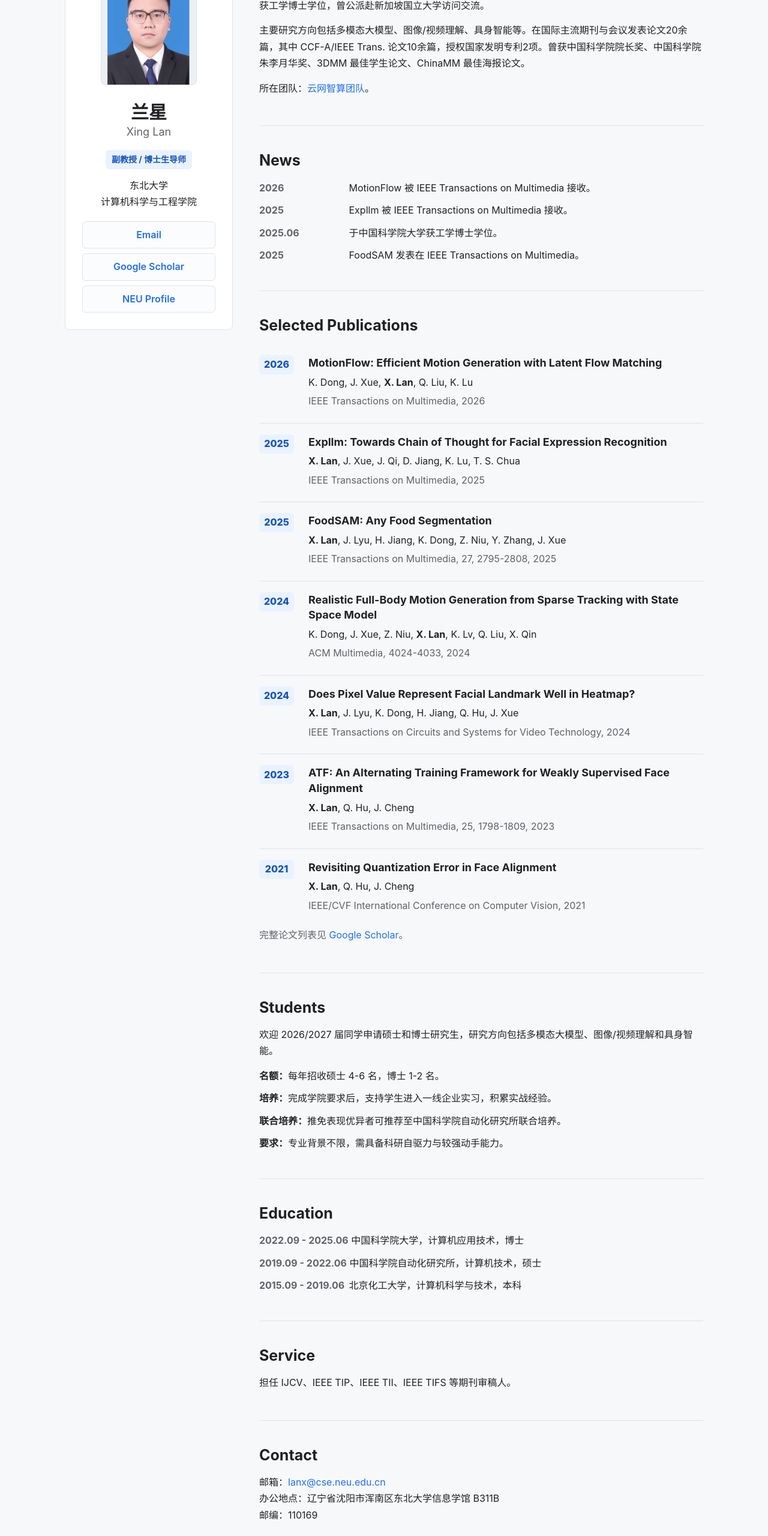
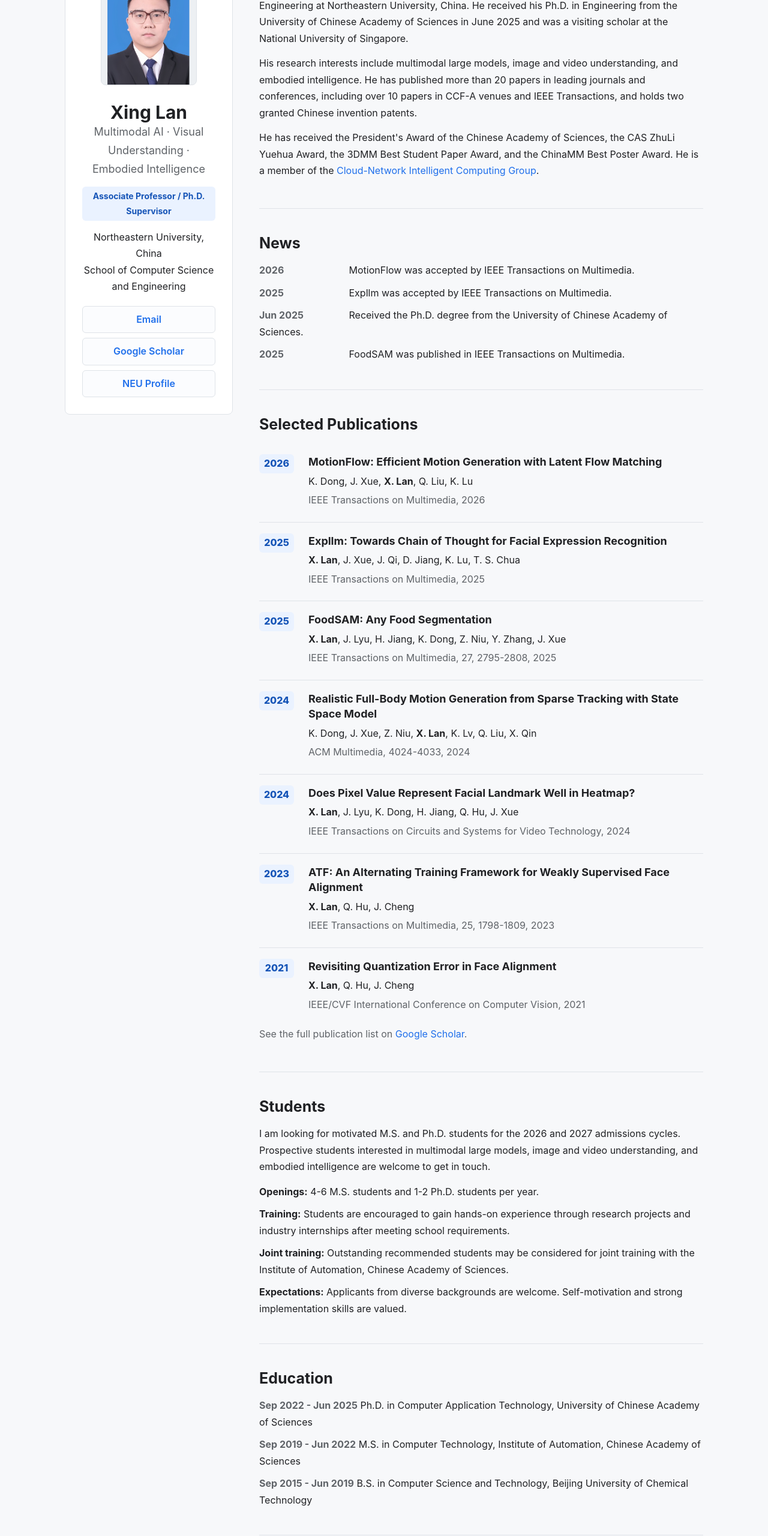
Before and after one commit to starhiking/Xing.Lan, a plain HTML site: page index.html in a window 1280 px wide. Shown: the part 180-2740 px from the top of the page at 60% size. Drawn offline with Linux system fonts and the light colour scheme.

Commit message:
Convert homepage to English

```diff
--- a/index.html
+++ b/index.html
@@ -1,15 +1,15 @@
 <!doctype html>
-<html lang="zh-CN">
+<html lang="en">
   <head>
     <meta charset="utf-8">
     <meta name="viewport" content="width=device-width, initial-scale=1">
-    <meta name="description" content="兰星，东北大学计算机科学与工程学院副教授、博士生导师。研究方向包括多模态大模型、图像/视频理解、具身智能。">
-    <title>兰星 | Xing Lan</title>
+    <meta name="description" content="Xing Lan is an Associate Professor and Ph.D. supervisor at Northeastern University, China, working on multimodal large models, image and video understanding, and embodied intelligence.">
+    <title>Xing Lan</title>
     <link rel="stylesheet" href="styles.css">
   </head>
   <body>
     <header class="site-header">
-      <nav class="nav" aria-label="主导航">
+      <nav class="nav" aria-label="Main navigation">
         <a href="#about">About</a>
         <a href="#news">News</a>
         <a href="#publications">Publications</a>
@@ -21,14 +21,14 @@
 
     <main class="page">
       <aside class="profile">
-        <img class="portrait" src="assets/profile.png" alt="兰星头像">
-        <h1>兰星</h1>
-        <p class="english-name">Xing Lan</p>
-        <p class="role">副教授 / 博士生导师</p>
-        <p>东北大学<br>计算机科学与工程学院</p>
-        <div class="links" aria-label="学术链接">
+        <img class="portrait" src="assets/profile.png" alt="Portrait of Xing Lan">
+        <h1>Xing Lan</h1>
+        <p class="english-name">Multimodal AI · Visual Understanding · Embodied Intelligence</p>
+        <p class="role">Associate Professor / Ph.D. Supervisor</p>
+        <p>Northeastern University, China<br>School of Computer Science and Engineering</p>
+        <div class="links" aria-label="Academic links">
           <a href="mailto:lanx@cse.neu.edu.cn">Email</a>
-          <a href="https://scholar.google.com/citations?user=kUYR4PsAAAAJ&hl=zh-CN" target="_blank" rel="noreferrer">Google Scholar</a>
+          <a href="https://scholar.google.com/citations?user=kUYR4PsAAAAJ&hl=en" target="_blank" rel="noreferrer">Google Scholar</a>
           <a href="http://faculty.neu.edu.cn/lanxing/zh_CN/" target="_blank" rel="noreferrer">NEU Profile</a>
         </div>
       </aside>
@@ -37,23 +37,23 @@
         <section id="about" class="section">
           <h2>About</h2>
           <p>
-            兰星，1997年生，东北大学计算机科学与工程学院副教授、博士生导师。2025年6月于中国科学院大学获工学博士学位，曾公派赴新加坡国立大学访问交流。
+            Xing Lan is an Associate Professor and Ph.D. supervisor in the School of Computer Science and Engineering at Northeastern University, China. He received his Ph.D. in Engineering from the University of Chinese Academy of Sciences in June 2025 and was a visiting scholar at the National University of Singapore.
           </p>
           <p>
-            主要研究方向包括多模态大模型、图像/视频理解、具身智能等。在国际主流期刊与会议发表论文20余篇，其中 CCF-A/IEEE Trans. 论文10余篇，授权国家发明专利2项。曾获中国科学院院长奖、中国科学院朱李月华奖、3DMM 最佳学生论文、ChinaMM 最佳海报论文。
+            His research interests include multimodal large models, image and video understanding, and embodied intelligence. He has published more than 20 papers in leading journals and conferences, including over 10 papers in CCF-A venues and IEEE Transactions, and holds two granted Chinese invention patents.
           </p>
           <p>
-            所在团队：<a href="https://mp.weixin.qq.com/s/MUcymtbQegbyXdLZfuG2OA" target="_blank" rel="noreferrer">云网智算团队</a>。
+            He has received the President's Award of the Chinese Academy of Sciences, the CAS ZhuLi Yuehua Award, the 3DMM Best Student Paper Award, and the ChinaMM Best Poster Award. He is a member of the <a href="https://mp.weixin.qq.com/s/MUcymtbQegbyXdLZfuG2OA" target="_blank" rel="noreferrer">Cloud-Network Intelligent Computing Group</a>.
           </p>
         </section>
 
         <section id="news" class="section">
           <h2>News</h2>
           <ul class="timeline">
-            <li><time>2026</time> MotionFlow 被 IEEE Transactions on Multimedia 接收。</li>
-            <li><time>2025</time> Expllm 被 IEEE Transactions on Multimedia 接收。</li>
-            <li><time>2025.06</time> 于中国科学院大学获工学博士学位。</li>
-            <li><time>2025</time> FoodSAM 发表在 IEEE Transactions on Multimedia。</li>
+            <li><time>2026</time> MotionFlow was accepted by IEEE Transactions on Multimedia.</li>
+            <li><time>2025</time> Expllm was accepted by IEEE Transactions on Multimedia.</li>
+            <li><time>Jun 2025</time> Received the Ph.D. degree from the University of Chinese Academy of Sciences.</li>
+            <li><time>2025</time> FoodSAM was published in IEEE Transactions on Multimedia.</li>
           </ul>
         </section>
 
@@ -116,41 +116,41 @@
             </div>
           </article>
           <p class="more-link">
-            完整论文列表见 <a href="https://scholar.google.com/citations?user=kUYR4PsAAAAJ&hl=zh-CN" target="_blank" rel="noreferrer">Google Scholar</a>。
+            See the full publication list on <a href="https://scholar.google.com/citations?user=kUYR4PsAAAAJ&hl=en" target="_blank" rel="noreferrer">Google Scholar</a>.
           </p>
         </section>
 
         <section id="students" class="section">
           <h2>Students</h2>
-          <p>欢迎 2026/2027 届同学申请硕士和博士研究生，研究方向包括多模态大模型、图像/视频理解和具身智能。</p>
+          <p>I am looking for motivated M.S. and Ph.D. students for the 2026 and 2027 admissions cycles. Prospective students interested in multimodal large models, image and video understanding, and embodied intelligence are welcome to get in touch.</p>
           <ul class="plain-list">
-            <li><strong>名额：</strong>每年招收硕士 4-6 名，博士 1-2 名。</li>
-            <li><strong>培养：</strong>完成学院要求后，支持学生进入一线企业实习，积累实战经验。</li>
-            <li><strong>联合培养：</strong>推免表现优异者可推荐至中国科学院自动化研究所联合培养。</li>
-            <li><strong>要求：</strong>专业背景不限，需具备科研自驱力与较强动手能力。</li>
+            <li><strong>Openings:</strong> 4-6 M.S. students and 1-2 Ph.D. students per year.</li>
+            <li><strong>Training:</strong> Students are encouraged to gain hands-on experience through research projects and industry internships after meeting school requirements.</li>
+            <li><strong>Joint training:</strong> Outstanding recommended students may be considered for joint training with the Institute of Automation, Chinese Academy of Sciences.</li>
+            <li><strong>Expectations:</strong> Applicants from diverse backgrounds are welcome. Self-motivation and strong implementation skills are valued.</li>
           </ul>
         </section>
 
         <section id="education" class="section">
           <h2>Education</h2>
           <ul class="timeline">
-            <li><time>2022.09 - 2025.06</time> 中国科学院大学，计算机应用技术，博士</li>
-            <li><time>2019.09 - 2022.06</time> 中国科学院自动化研究所，计算机技术，硕士</li>
-            <li><time>2015.09 - 2019.06</time> 北京化工大学，计算机科学与技术，本科</li>
+            <li><time>Sep 2022 - Jun 2025</time> Ph.D. in Computer Application Technology, University of Chinese Academy of Sciences</li>
+            <li><time>Sep 2019 - Jun 2022</time> M.S. in Computer Technology, Institute of Automation, Chinese Academy of Sciences</li>
+            <li><time>Sep 2015 - Jun 2019</time> B.S. in Computer Science and Technology, Beijing University of Chemical Technology</li>
           </ul>
         </section>
 
         <section id="service" class="section">
           <h2>Service</h2>
-          <p>担任 IJCV、IEEE TIP、IEEE TII、IEEE TIFS 等期刊审稿人。</p>
+          <p>Reviewer for journals including IJCV, IEEE Transactions on Image Processing, IEEE Transactions on Industrial Informatics, and IEEE Transactions on Information Forensics and Security.</p>
         </section>
 
         <section id="contact" class="section">
           <h2>Contact</h2>
           <address>
-            邮箱：<a href="mailto:lanx@cse.neu.edu.cn">lanx@cse.neu.edu.cn</a><br>
-            办公地点：辽宁省沈阳市浑南区东北大学信息学馆 B311B<br>
-            邮编：110169
+            Email: <a href="mailto:lanx@cse.neu.edu.cn">lanx@cse.neu.edu.cn</a><br>
+            Office: B311B, Information Science Building, Hunnan Campus, Northeastern University, Shenyang, Liaoning, China<br>
+            Postal code: 110169
           </address>
         </section>
       </section>
```
Also changed, not shown: 1 other file.
